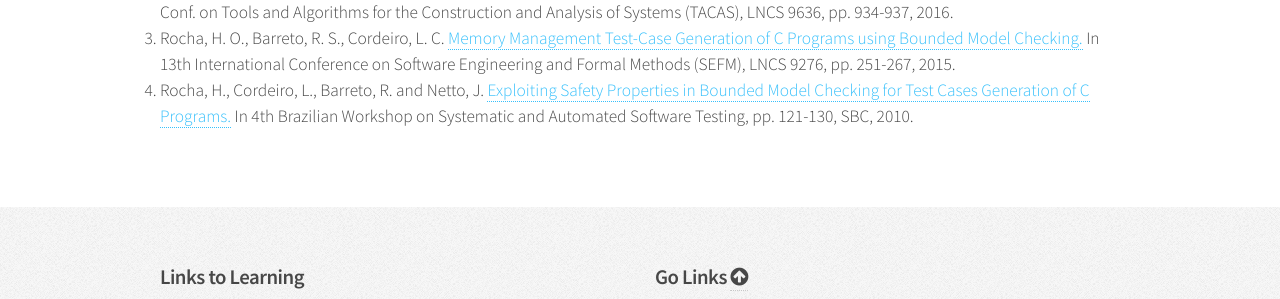
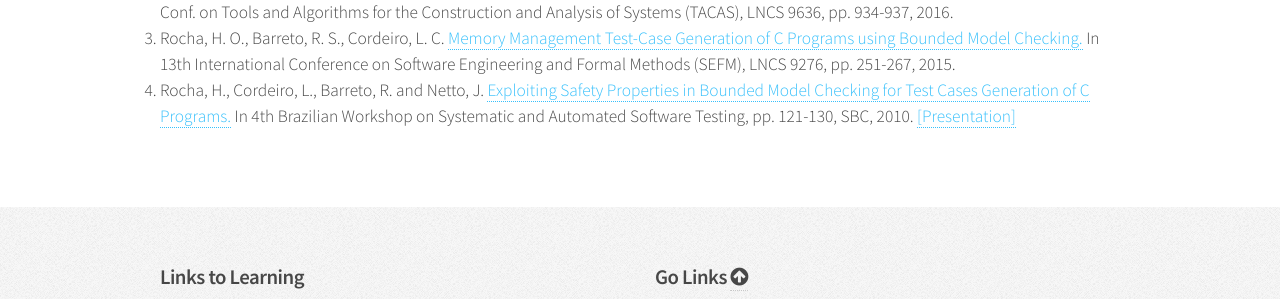
Before and after one commit to map2check/map2check.github.io, a Jekyll site: the page built from publications.html, in a window 1280 px wide. Shown: the part 537-836 px from the top of the page. Built offline with Jekyll 4.4.1, drawn with Linux system fonts in a browser that asks for light colours.

Commit message:
Added SAST presentation
Signed-off-by: Herbert Rocha <herberthb12@gmail.com>

```diff
--- a/publications.html
+++ b/publications.html
@@ -44,7 +44,7 @@ layout: default
                             <li>
                             Rocha, H., Cordeiro, L., Barreto, R. and Netto, J.
                             <a href="http://eprints.ecs.soton.ac.uk/21649/">
-                            Exploiting Safety Properties in Bounded Model Checking for Test Cases Generation of C Programs.</a> In 4th Brazilian Workshop on Systematic and Automated Software Testing, pp. 121-130, SBC,  2010.
+                            Exploiting Safety Properties in Bounded Model Checking for Test Cases Generation of C Programs.</a> In 4th Brazilian Workshop on Systematic and Automated Software Testing, pp. 121-130, SBC,  2010. <a href="{{ site.baseurl }}/assets/images/pdf_talks/SAST_2010_v3.pdf">[Presentation]</a>
                             </li>
                         </ol>
                     </div>
```
Also changed, not shown: 1 other file.
